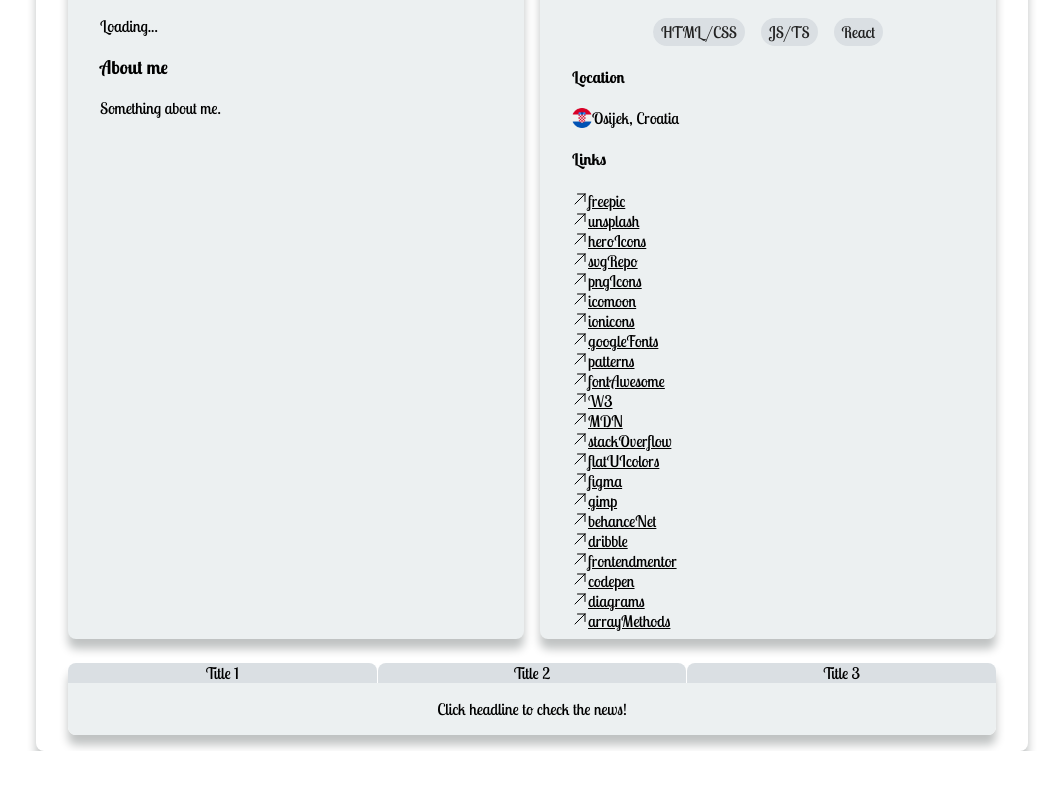
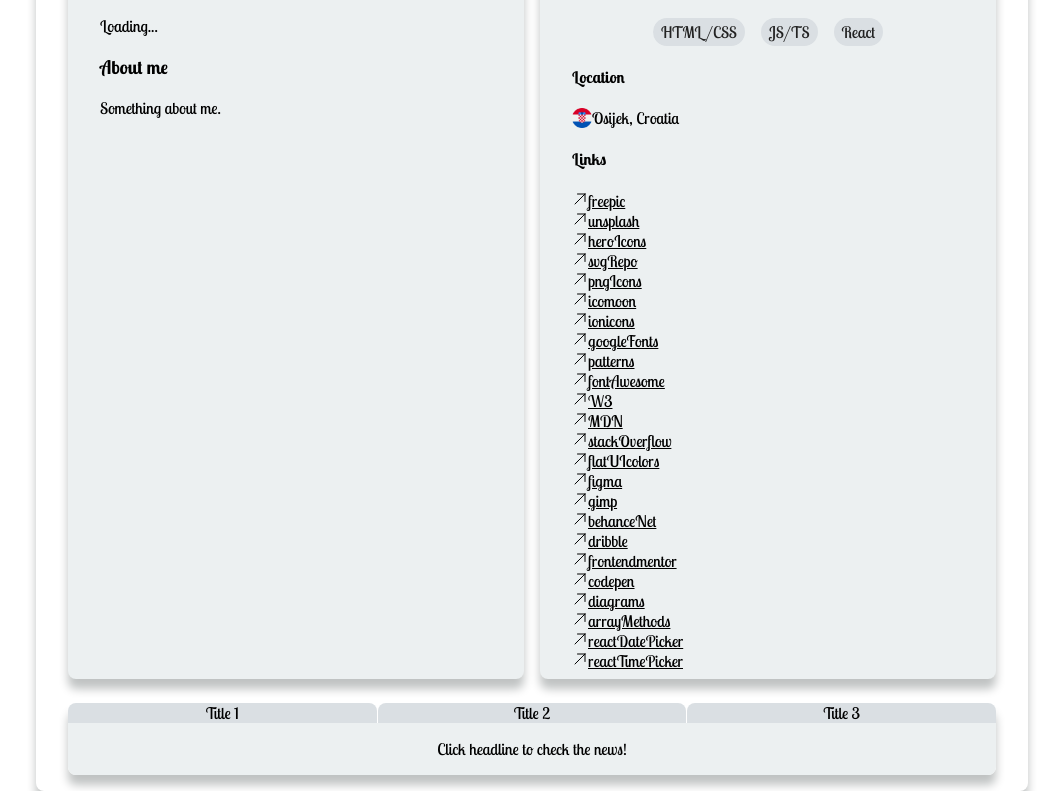
Before and after one commit to be-mari/router, a React (Vite) app: page / in a window 1280 px wide. Shown: the part 553-1344 px from the top of the page, without its empty margins (108-1171 px from the left). Before the commit the page ends 1304 px from the top, so only its background shows below. Built offline with nearby package versions, Linux system fonts and the light colour scheme; a web font is replaced by a local one.

Commit message:
Edit Links in Home component

```diff
--- a/src/pages/home.tsx
+++ b/src/pages/home.tsx
@@ -53,6 +53,8 @@ const data: ProfileDataType = {
     diagrams: "https://www.drawio.com/",
     arrayMethods:
       "https://dev.to/devsmitra/28-javascript-array-hacks-a-cheat-sheet-for-developer-5769",
+    reactDatePicker: "https://www.npmjs.com/package/react-date-picker",
+    reactTimePicker: "https://projects.wojtekmaj.pl/react-time-picker/",
   },
   email: "name@sth.com",
 };
```
